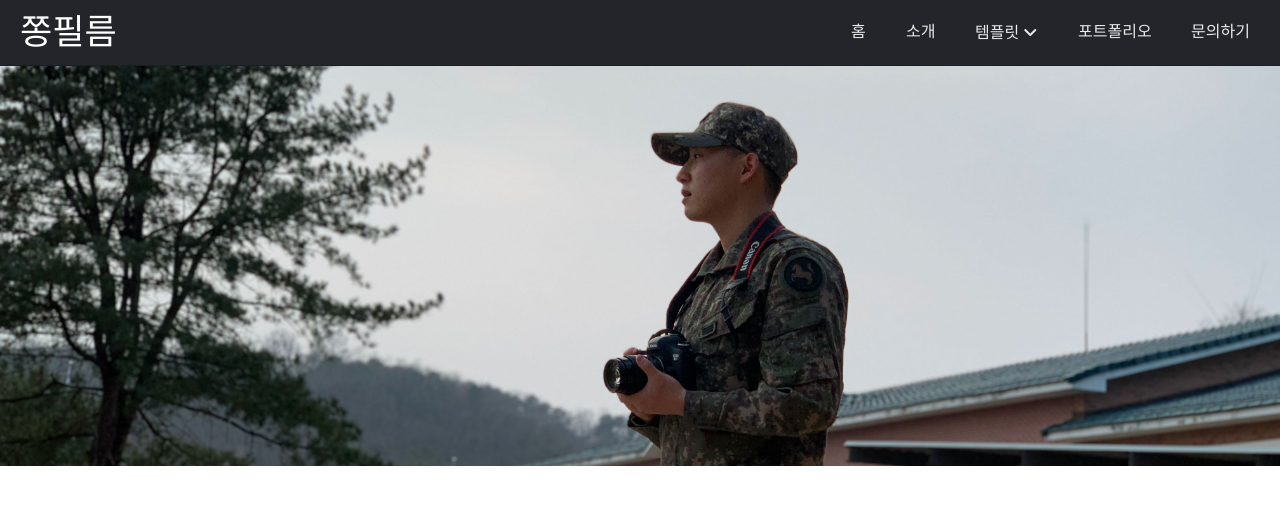
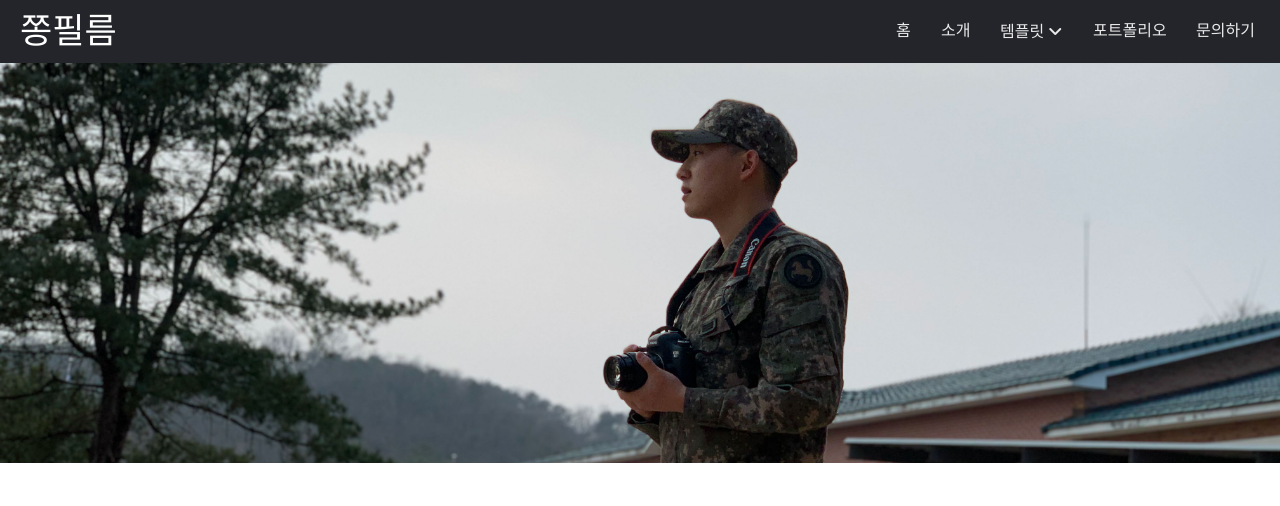
Before and after one commit to tmdwhd0123/jjongfilm, a website: page public/index.html in a window 1280 px wide. Shown: the top 506 px of the page. Drawn offline with nearby package versions, Linux system fonts and the light colour scheme; a web font is replaced by a local one.

Commit message:
navbar error m

```diff
--- a/look_at_this.txt
+++ b/look_at_this.txt
@@ -1,4 +1,4 @@
-1. nav-bar padding 반응형 오류 해결
+1. 모바일일때 토글 버튼 hover 효과 없애기
 2. 유튜브카드 레이아웃 수정 (반응형으로) pc에선 row로 모바일에선 column으로 하기
 3. nav-bar 그라데이션? 반응형? 내리면 색상 분리되는거
 4. 템플릿 메뉴 누르면 세부메뉴 뜨는거
--- a/public/css/components/nav-bar.css
+++ b/public/css/components/nav-bar.css
@@ -6,7 +6,6 @@
 }
 
 #nav-bar{
-  border-bottom: 1px solid rgba(0, 0, 0, 0.2);
   min-width: 320px;
   position: -webkit-sticky;
   position: sticky;
@@ -19,8 +18,7 @@
   display: flex;
   justify-content: space-between;
   align-items: center;
-  padding: 10px 10px;
-  height: 65px;
+  padding: 0px 10px;
 }
 
 .nav-bar__logo__container{
@@ -52,7 +50,7 @@
 
 .nav-bar__menu__item{
   margin: 0px 10px;
-  padding: 10px 10px;
+  padding: 23px 5px;
   font-family: 'Spoqa Han Sans', 'Spoqa Han Sans JP', 'Sans-serif';
   color: rgba(255, 255, 255, 90%);
   cursor: pointer;
@@ -68,10 +66,12 @@
   border: none;
   font-size: 20px;
   display: none;
+  color: white;
+  background-color: #24252A;
 }
 
-/* Underline From Left */
-.hvr-underline-from-left {
+/* Underline Reveal */
+.hvr-underline-reveal {
   display: inline-block;
   vertical-align: middle;
   -webkit-transform: perspective(1px) translateZ(0);
@@ -80,22 +80,25 @@
   position: relative;
   overflow: hidden;
 }
-.hvr-underline-from-left:before {
+.hvr-underline-reveal:before {
   content: "";
   position: absolute;
   z-index: -1;
   left: 0;
-  right: 100%;
+  right: 0;
   bottom: 0;
   background: white;
   height: 3px;
-  -webkit-transition-property: right;
-  transition-property: right;
+  -webkit-transform: translateY(4px);
+  transform: translateY(4px);
+  -webkit-transition-property: transform;
+  transition-property: transform;
   -webkit-transition-duration: 0.3s;
   transition-duration: 0.3s;
   -webkit-transition-timing-function: ease-out;
   transition-timing-function: ease-out;
 }
-.hvr-underline-from-left:hover:before, .hvr-underline-from-left:focus:before, .hvr-underline-from-left:active:before {
-  right: 0;
+.hvr-underline-reveal:hover:before, .hvr-underline-reveal:focus:before, .hvr-underline-reveal:active:before {
+  -webkit-transform: translateY(0);
+  transform: translateY(0);
 }
--- a/public/css/screens/product.css
+++ b/public/css/screens/product.css
@@ -96,7 +96,7 @@
 
 .product-info__sticky__btn{
   display: flex;
-  background-color: black;
+  background-color: #24252A;
   margin: 0px 10px;
   padding: 20px;
   justify-content: center;
--- a/public/css/styles.css
+++ b/public/css/styles.css
@@ -189,7 +189,7 @@ body {
   }
 
   .nav-bar__menu.open{
-    display: block;
+    display: flex;
   }
 
   .nav-bar__menu__item{
@@ -393,7 +393,7 @@ body {
   }
 
   .nav-bar__menu.open{
-    display: block;
+    display: flex;
   }
 
   .nav-bar__menu__item{
--- a/public/index.html
+++ b/public/index.html
@@ -32,11 +32,11 @@
       </div>
 
       <ul class="nav-bar__menu ">
-        <li class="nav-bar__menu__item hvr-underline-from-left"  data-link="#banner">홈</li>
-        <li class="nav-bar__menu__item hvr-underline-from-left" data-link="#introduce">소개</li>
-        <li class="nav-bar__menu__item hvr-underline-from-left" data-link="#background-color">템플릿 <i class="fas fa-angle-down"></i></li>
-        <li class="nav-bar__menu__item hvr-underline-from-left" data-link="#portfolio">포트폴리오</li>
-        <li class="nav-bar__menu__item hvr-underline-from-left" data-link="#contact">문의하기</li>
+        <li class="nav-bar__menu__item hvr-underline-reveal"  data-link="#banner">홈</li>
+        <li class="nav-bar__menu__item hvr-underline-reveal" data-link="#introduce">소개</li>
+        <li class="nav-bar__menu__item hvr-underline-reveal" data-link="#background-color">템플릿 <i class="fas fa-angle-down"></i></li>
+        <li class="nav-bar__menu__item hvr-underline-reveal" data-link="#portfolio">포트폴리오</li>
+        <li class="nav-bar__menu__item hvr-underline-reveal" data-link="#contact">문의하기</li>
       </ul>
     </div>
 
```
